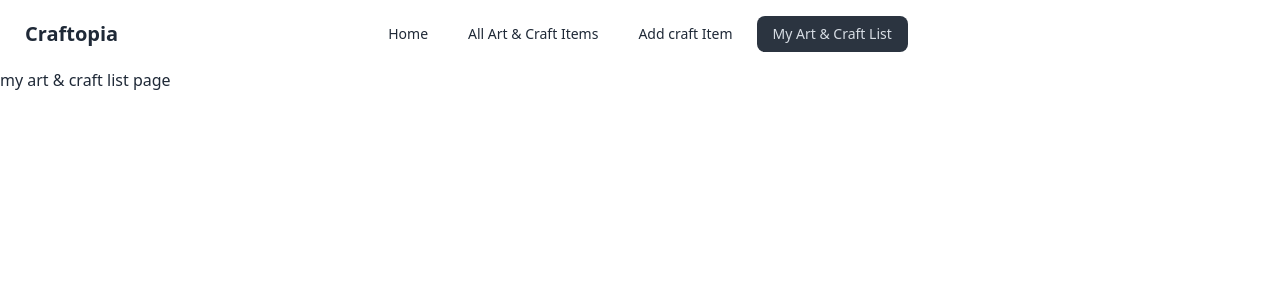
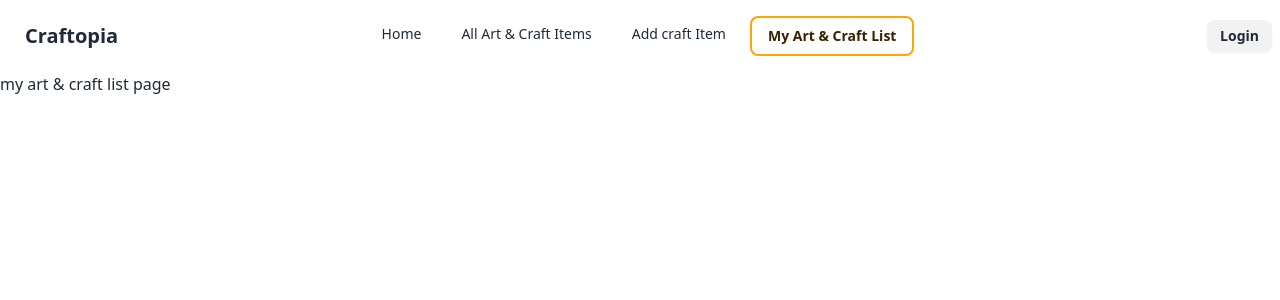
Before and after one commit to HasnatShahriar/craftopia, a React (Vite) app: page /myArt in a window 1280 px wide. Shown: the top 300 px of the page. Built offline with nearby package versions, Linux system fonts and the light colour scheme; no server answers.

Commit message:
show the displayName when hover the PhotoUrl

```diff
--- a/src/pages/Home/Home.jsx
+++ b/src/pages/Home/Home.jsx
@@ -1,10 +1,9 @@
-import Navbar from "../shared/Navbar";
 
 const Home = () => {
   return (
     <div>
       <h2>this is home page</h2>
-      <Navbar/>
+
     </div>
   );
 };
--- a/src/pages/shared/Navbar.css
+++ b/src/pages/shared/Navbar.css
@@ -1,6 +1,6 @@
 #sidebar a.active {
-  color: green;
-  border: 2px solid green;
+  color: rgb(53, 35, 2);
+  border: 2px solid orange;
   font-weight: 700;
   background-color: transparent;
 }
--- a/src/pages/shared/Navbar.jsx
+++ b/src/pages/shared/Navbar.jsx
@@ -1,9 +1,14 @@
 
-import { NavLink } from "react-router-dom";
+import { useContext } from "react";
+import { Link, NavLink } from "react-router-dom";
+import { AuthContext } from "../../providers/AuthProvider";
+import { Tooltip } from "react-tooltip";
+import './Navbar.css'
 
 
 const Navbar = () => {
 
+  const { user, logOut } = useContext(AuthContext)
 
   const navLinks = <div id="sidebar" className="flex flex-col md:flex-row lg:flex-row gap-2">
     <li><NavLink to='/' activeClassName="text-green-500 font-bold border-green-500 border-2 py-2">Home</NavLink></li>
@@ -12,6 +17,16 @@ const Navbar = () => {
     <li><NavLink to='/myArt'>My Art & Craft List</NavLink></li>
 
   </div>
+
+  const handelLogOut = () => {
+    logOut()
+      .then(() => {
+        console.log("User Logged Out Successfully");
+      })
+      .catch(error => {
+        console.error(error)
+      })
+  }
 
   return (
     <div className="navbar bg-base-100">
@@ -32,8 +47,20 @@ const Navbar = () => {
         </ul>
       </div>
       <div className="navbar-end">
+        {
+          user ? <div className="flex">
+            <span ><img className="w-10 h-10 border-2 border-green-600 rounded-full" data-tooltip-id="userTooltip" src={user.photoURL} alt="" data-tip={user.displayName} /></span>
+            <a onClick={handelLogOut} className="btn btn-sm ml-6" href="">Log Out</a>
+          </div> :
+            <Link to='/login'><button className="btn btn-sm">Login</button></Link>
+        }
+      </div>
+      <Tooltip id="userTooltip" place="bottom">
+        <span className="text-gray-700 bg-white p-2">
+          {user ? user.displayName : ""}
+        </span>
 
-      </div>
+      </Tooltip>
     </div>
   );
 };
```
